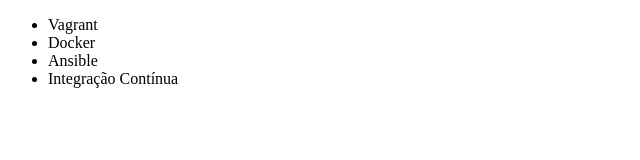
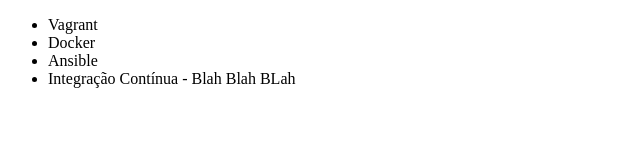
Before and after one commit to sabrina-marc/alura-git, a plain HTML site: page index.html in a window 1280 px wide. Shown: the whole page, without its empty margins (0-640 px from the left). Drawn offline with Linux system fonts and the light colour scheme.

Commit message:
Renomenando Curso de Integração Continua

```diff
--- a/index.html
+++ b/index.html
@@ -10,7 +10,7 @@
             <li>Vagrant</li>
             <li>Docker</li>
             <li>Ansible</li>
-            <li>Integração Contínua</li>
+            <li>Integração Contínua - Blah Blah BLah</li>
         </ul>
     </body>
 </html>
```
